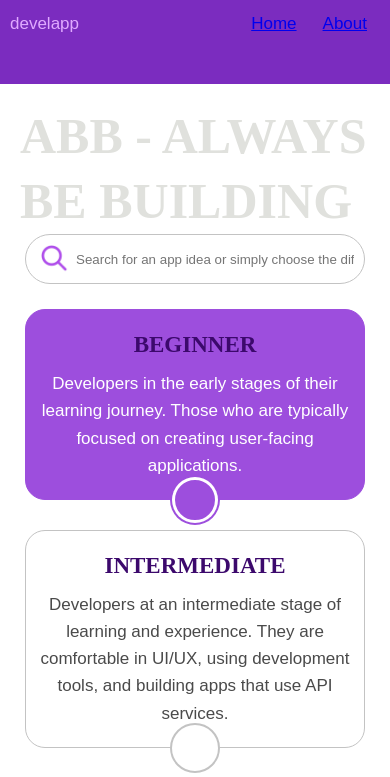
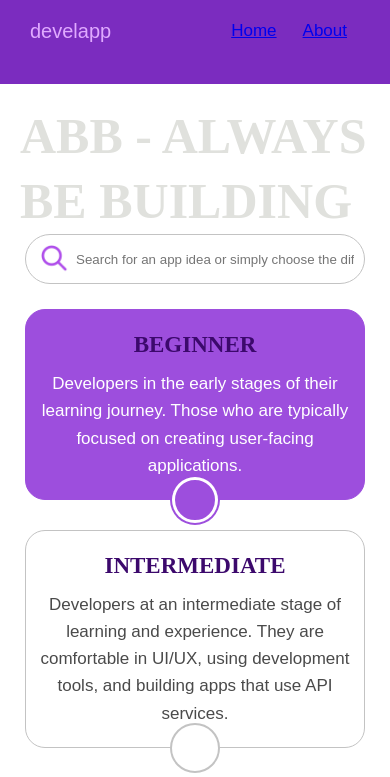
Before and after one commit to chingu-voyages/v38-geckos-team-04, a React (Create React App) app in the folder frontend/: page / in a window 390 px wide. Shown: the top 777 px of the page. Built offline with nearby package versions, Linux system fonts and the light colour scheme; a web font is replaced by a local one.

Commit message:
Add navbar style for mobile

```diff
--- a/frontend/src/sass/components/navbar.scss
+++ b/frontend/src/sass/components/navbar.scss
@@ -5,6 +5,7 @@
     display: flex;
     align-items: center;
     justify-content: space-between;
+    padding: 0.5rem 2rem;
 
     @include breakpoint(56.25em) {
         align-items: center;
@@ -14,7 +15,7 @@
 
     &__logo {
         color: $mauve;
-
+        font-size: 2rem;
 
         @include breakpoint(56.25em) {
             color: $mauve;
```
